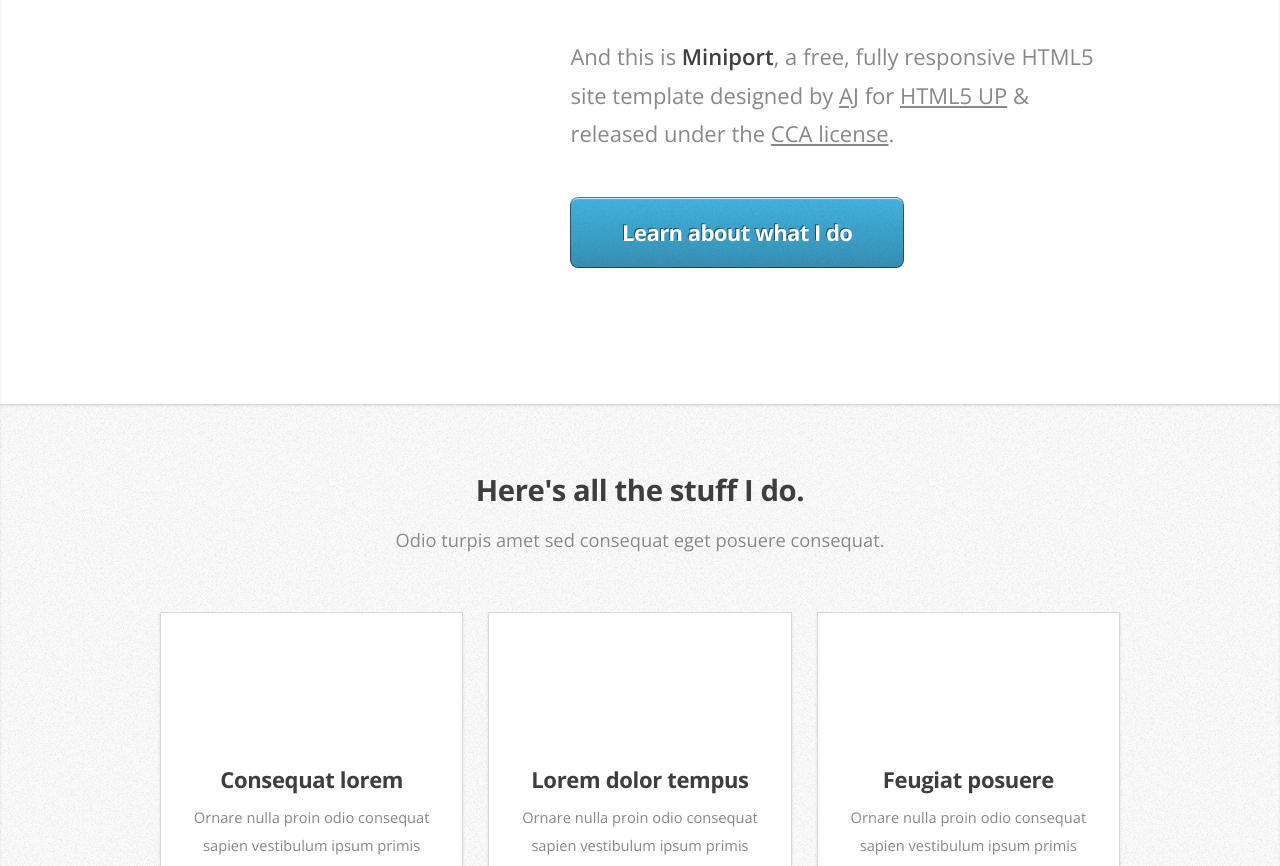
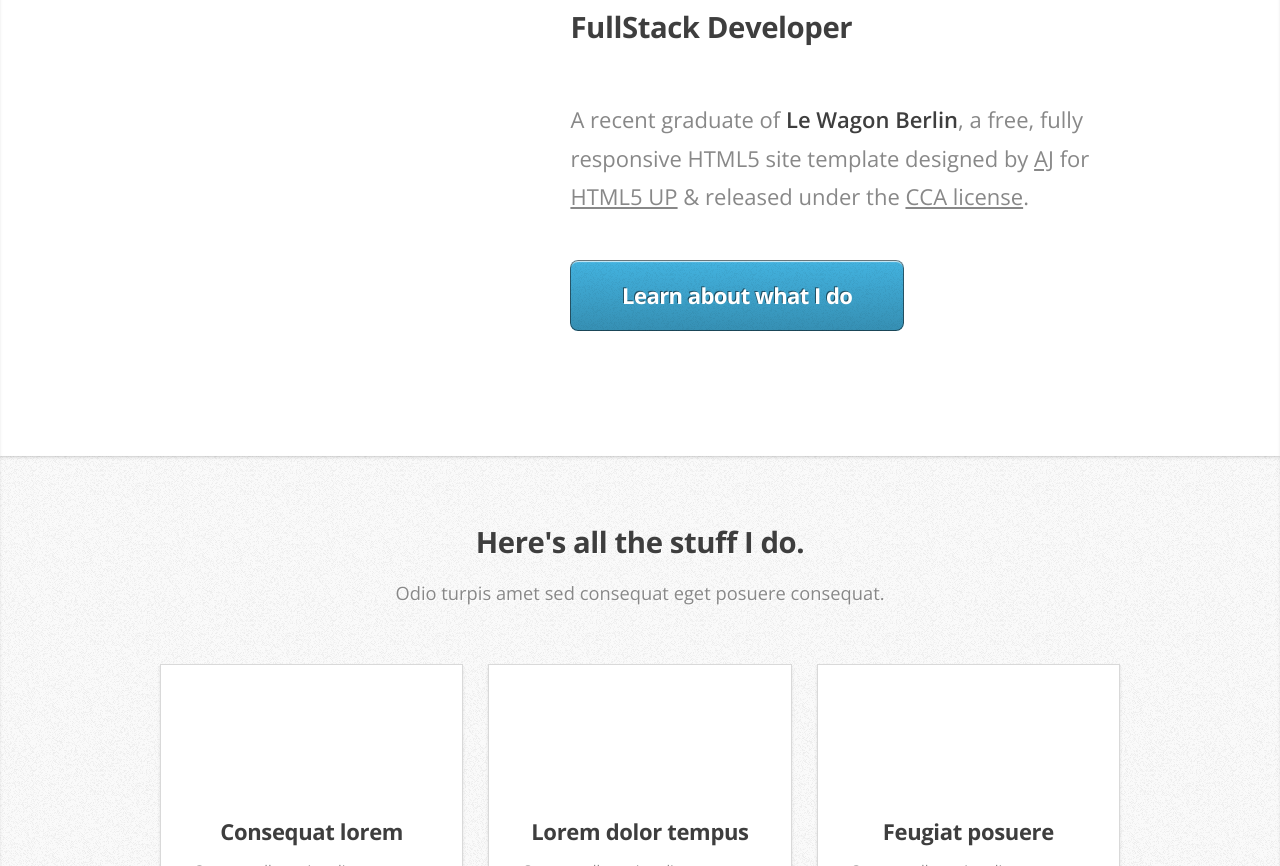
Before and after one commit to kaylinbittner/kaylinbittner.github.io, a plain HTML site: page index.html in a window 1280 px wide. Shown: the part 234-1100 px from the top of the page. Drawn offline with nearby package versions, Linux system fonts and the light colour scheme; files whose address does not match are found by name.

Commit message:
Update index.html

```diff
--- a/index.html
+++ b/index.html
@@ -35,8 +35,9 @@
 						<div class="col-8 col-7-large col-12-medium">
 							<header>
 								<h1>Hi. I'm <strong>Kaylin Bittner</strong>.</h1>
+								<h2> FullStack Developer</h2>
 							</header>
-							<p>And this is <strong>Miniport</strong>, a free, fully responsive HTML5 site template designed by <a href="http://twitter.com/ajlkn">AJ</a> for <a href="http://html5up.net">HTML5 UP</a> &amp; released under the <a href="http://html5up.net/license">CCA license</a>.</p>
+							<p>A recent graduate of <strong>Le Wagon Berlin</strong>, a free, fully responsive HTML5 site template designed by <a href="http://twitter.com/ajlkn">AJ</a> for <a href="http://html5up.net">HTML5 UP</a> &amp; released under the <a href="http://html5up.net/license">CCA license</a>.</p>
 							<a href="#work" class="button large scrolly">Learn about what I do</a>
 						</div>
 					</div>
```
